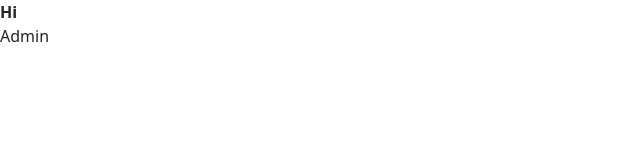
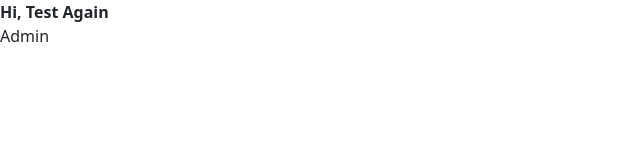
Before and after one commit to taiteng/PetVeller, a React (Vite) app in the folder client/: page /admin in a window 1280 px wide. Shown: the top 160 px of the page, without its empty margins (0-640 px from the left). Built offline with nearby package versions, Linux system fonts and the light colour scheme.

Commit message:
test again

```diff
--- a/client/src/App.jsx
+++ b/client/src/App.jsx
@@ -12,7 +12,7 @@ function App() {
 
     <div>
       {/* Test push and commit by zc */}
-      <b>Hi</b>
+      <b>Hi, Test Again </b>
       <BrowserRouter>
         <Routes>
           <Route path="/register" element={<Signup/>}></Route>
```
